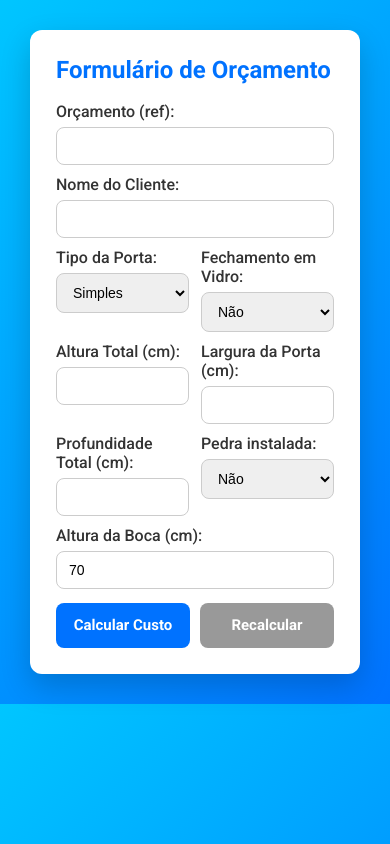
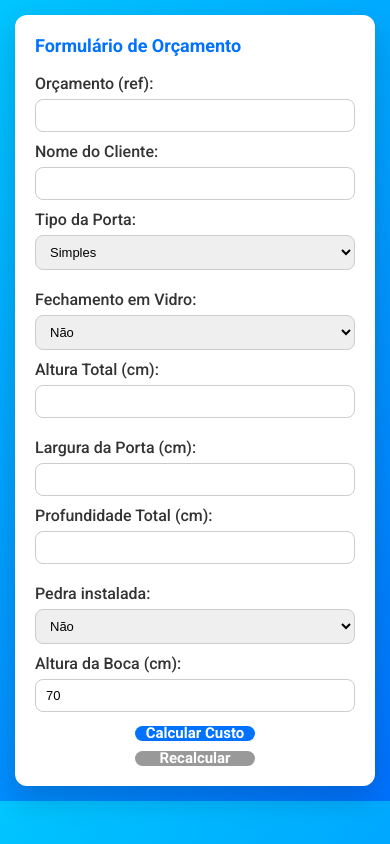
Before and after one commit to Salrefinado/Or-amento-Porta-de-Guilhotina-Bunese, a Flask app: page / in a window 390 px wide. Run offline with Flask 3, Linux system fonts and the light colour scheme.

Commit message:
Celular att index.html

```diff
--- a/templates/index.html
+++ b/templates/index.html
@@ -5,21 +5,88 @@
 <title>Orçamento Porta de Guilhotina</title>
 <style>
   @import url('https://fonts.googleapis.com/css2?family=Roboto:wght@400;500;700&display=swap');
-  body { font-family: 'Roboto', sans-serif; background: linear-gradient(135deg,#00c6ff,#0072ff); margin:0; padding:30px; display:flex; justify-content:center; }
-  .card { background:#fff; border-radius:12px; padding:26px; width:720px; box-shadow:0 12px 30px rgba(0,0,0,0.18); }
+
+  body {
+    font-family: 'Roboto', sans-serif;
+    background: linear-gradient(135deg,#00c6ff,#0072ff);
+    margin:0;
+    padding:30px;
+    display:flex;
+    justify-content:center;
+  }
+
+  .card {
+    background:#fff;
+    border-radius:12px;
+    padding:26px;
+    width:720px;
+    box-shadow:0 12px 30px rgba(0,0,0,0.18);
+    box-sizing: border-box;
+  }
+
   h2 { color:#0072ff; margin:0 0 18px 0; }
+
   form label { display:block; margin-top:10px; font-weight:500; color:#333; }
-  form input[type="text"], form input[type="number"], form select { width:100%; padding:10px 12px; margin-top:6px; border-radius:8px; border:1px solid #ccc; font-size:14px; box-sizing:border-box; }
-  .row { display:flex; gap:12px; }
-  .row .col { flex:1; }
-  button { margin-top:14px; padding:12px 18px; border-radius:8px; border:none; background:#0072ff; color:#fff; cursor:pointer; font-weight:600; }
+  form input[type="text"], form input[type="number"], form select {
+    width:100%;
+    padding:10px 12px;
+    margin-top:6px;
+    border-radius:8px;
+    border:1px solid #ccc;
+    font-size:14px;
+    box-sizing:border-box;
+  }
+
+  .row { display:flex; gap:12px; flex-wrap: wrap; }
+  .row .col { flex:1; min-width:200px; }
+
+  button {
+    margin-top:14px;
+    padding:12px 18px;
+    border-radius:8px;
+    border:none;
+    background:#0072ff;
+    color:#fff;
+    cursor:pointer;
+    font-weight:600;
+  }
+
   .resultado { margin-top:18px; font-size:16px; color:#222; }
   .total { font-size:20px; color:#c00000; font-weight:800; margin-bottom:8px; }
+
   table { width:100%; border-collapse:collapse; margin-top:10px; }
   table th, table td { border:1px solid #eee; padding:8px 6px; text-align:left; font-size:13px; }
   table th { background:#f5f7fb; }
+
   .erro { color:#fff; background:#c00000; padding:8px; border-radius:6px; margin-top:8px; }
-  .btn-row { display:flex; justify-content:flex-end; gap:10px; }
+
+  .btn-row {
+    display:flex;
+    justify-content:flex-end;
+    gap:10px;
+    flex-wrap: wrap;
+  }
+  .btn-row a, .btn-row button {
+    flex:1;
+    min-width:120px;
+  }
+
+  /* -------------------------
+     Responsivo para celular
+  ------------------------- */
+  @media (max-width: 768px) {
+    body { padding:15px; }
+    .card { width:100%; padding:20px; }
+    .row { flex-direction: column; gap:10px; }
+    .btn-row { flex-direction: column; gap:10px; }
+  }
+
+  @media (max-width: 480px) {
+    h2 { font-size:18px; }
+    form input[type="text"], form input[type="number"], form select { font-size:13px; padding:8px 10px; }
+    table th, table td { font-size:12px; padding:6px 4px; }
+    .total { font-size:18px; }
+  }
 </style>
 </head>
 <body>
```
